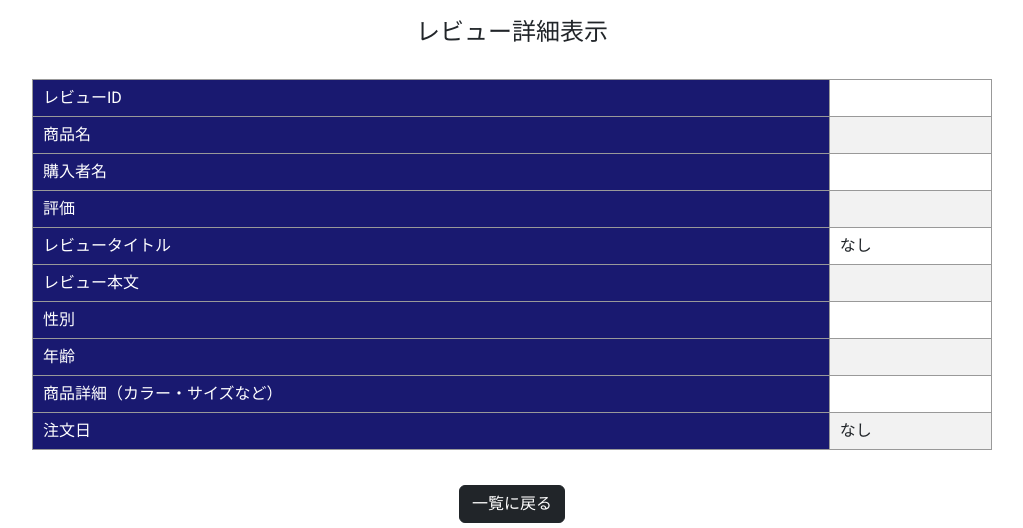
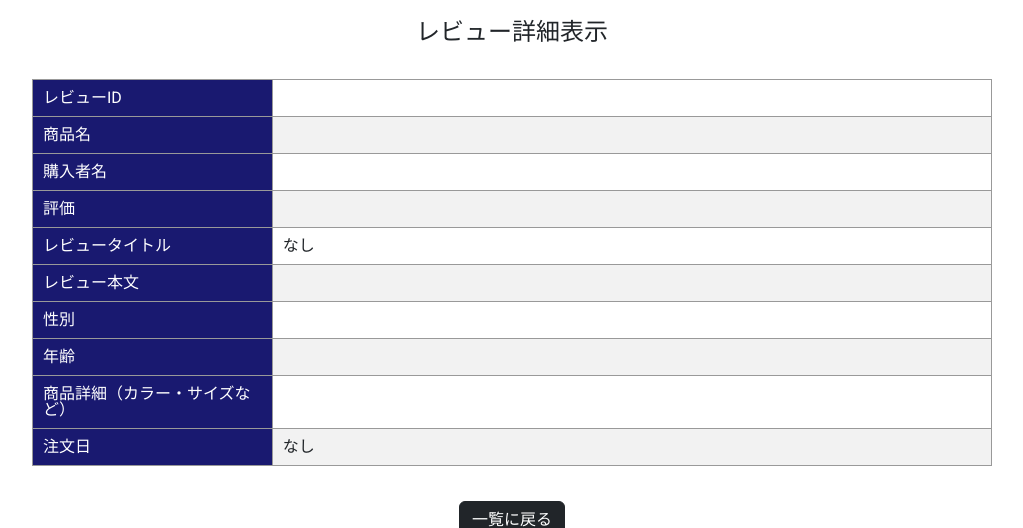
Before and after one commit to Shiroari175/rakuten-review-system, a Django app: template rakutenproject/reviewapp/templates/review_detail.html in a window 1280 px wide. Shown: the part 48-576 px from the top of the page, without its empty margins (128-1151 px from the left). Run offline with Django 4.2, Linux system fonts and the light colour scheme; the template is opened without the code that fills it, so the values that code supplies are empty.

Commit message:
レビュー詳細外観修正

```diff
--- a/rakutenproject/reviewapp/templates/review_detail.html
+++ b/rakutenproject/reviewapp/templates/review_detail.html
@@ -9,7 +9,7 @@
 <h1 class="custom-title text-center">レビュー詳細表示</h1>
 <table>
     <tr>
-        <th>レビューID</th>
+        <th style="width: 25%;">レビューID</th>
         <td>{{ object.id }}</td>
     </tr>
     <tr>
```
